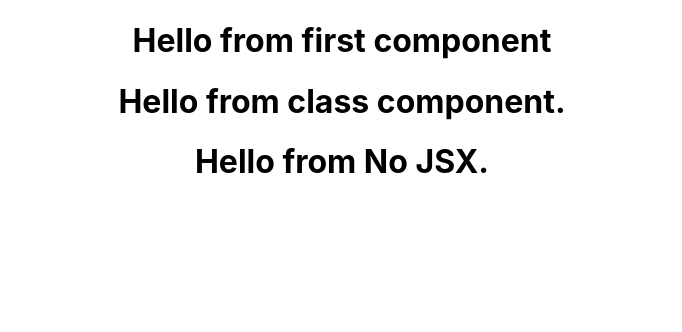
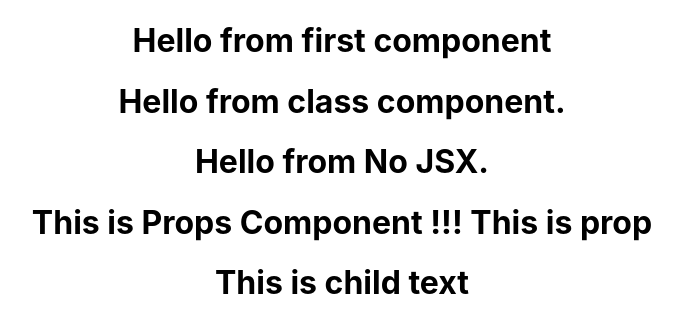
Before and after one commit to AbhishekKumar4/React-Basics, a React (Create React App) app in the folder my-app/: page / in a window 1280 px wide. Shown: the top 332 px of the page, without its empty margins (298-980 px from the left). Built offline with nearby package versions, Linux system fonts and the light colour scheme.

Commit message:
props and child props

```diff
--- a/my-app/src/App.js
+++ b/my-app/src/App.js
@@ -3,6 +3,7 @@ import './App.css';
 import Hello from './components/Hello'
 import HelloClassComp from './components/HelloClassComp'
 import HelloPure from './components/HelloPureRct'
+import CustomProps from './components/CustomProps'
 
 function App() {
   return (
@@ -10,6 +11,7 @@ function App() {
       <Hello />
       <HelloClassComp />
       <HelloPure />
+      <CustomProps test = "This is prop"> This is child text</CustomProps>
     </div>
   );
 }
--- /dev/null
+++ b/my-app/src/components/CustomProps.js
@@ -0,0 +1,12 @@
+import React from 'react';
+
+const customProps  = (props) => {
+    return(
+    <div>
+    <h1>This is Props Component !!! {props.test}</h1>
+    <h1>{props.children}</h1>
+    </div>
+    );
+}
+
+export default  customProps
```
